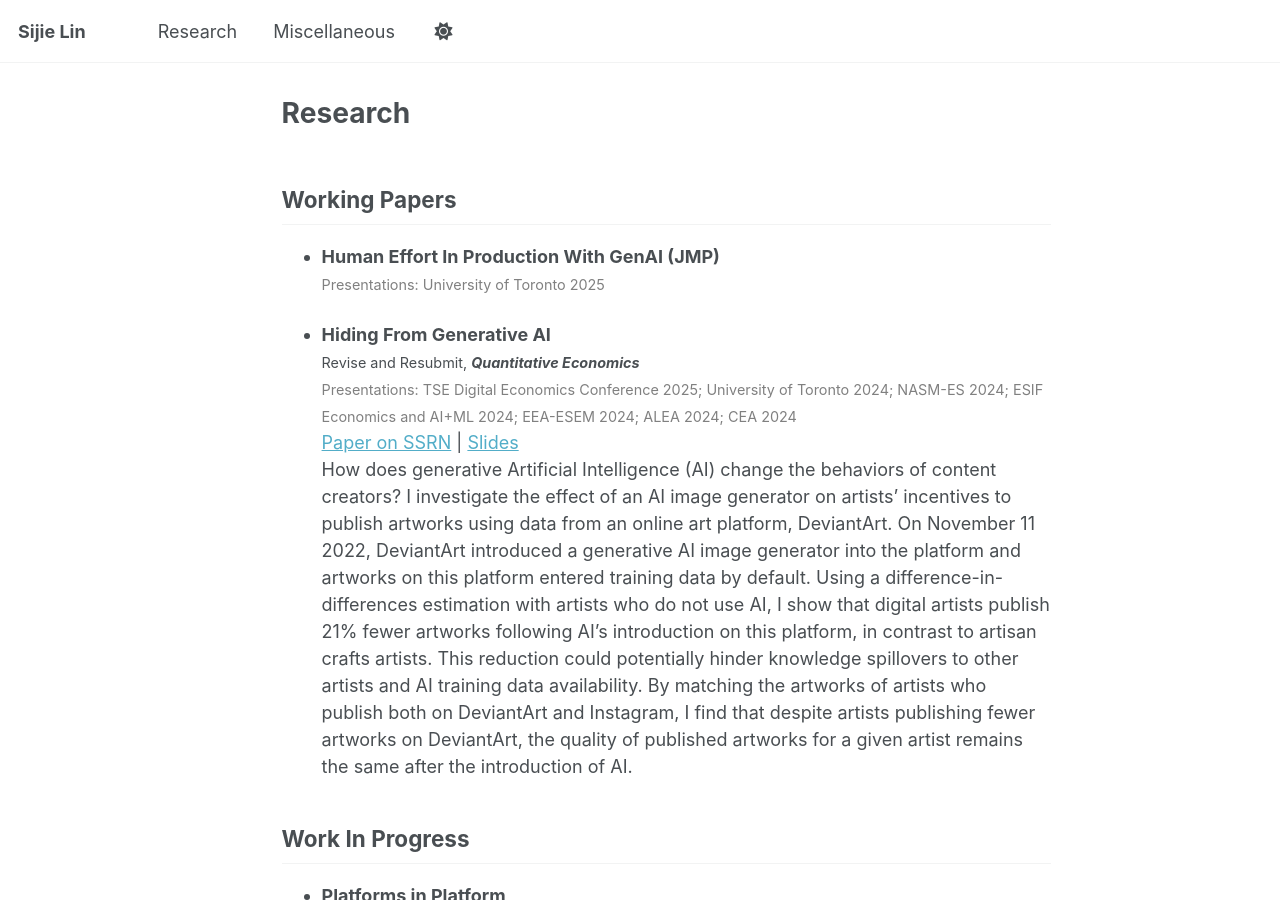
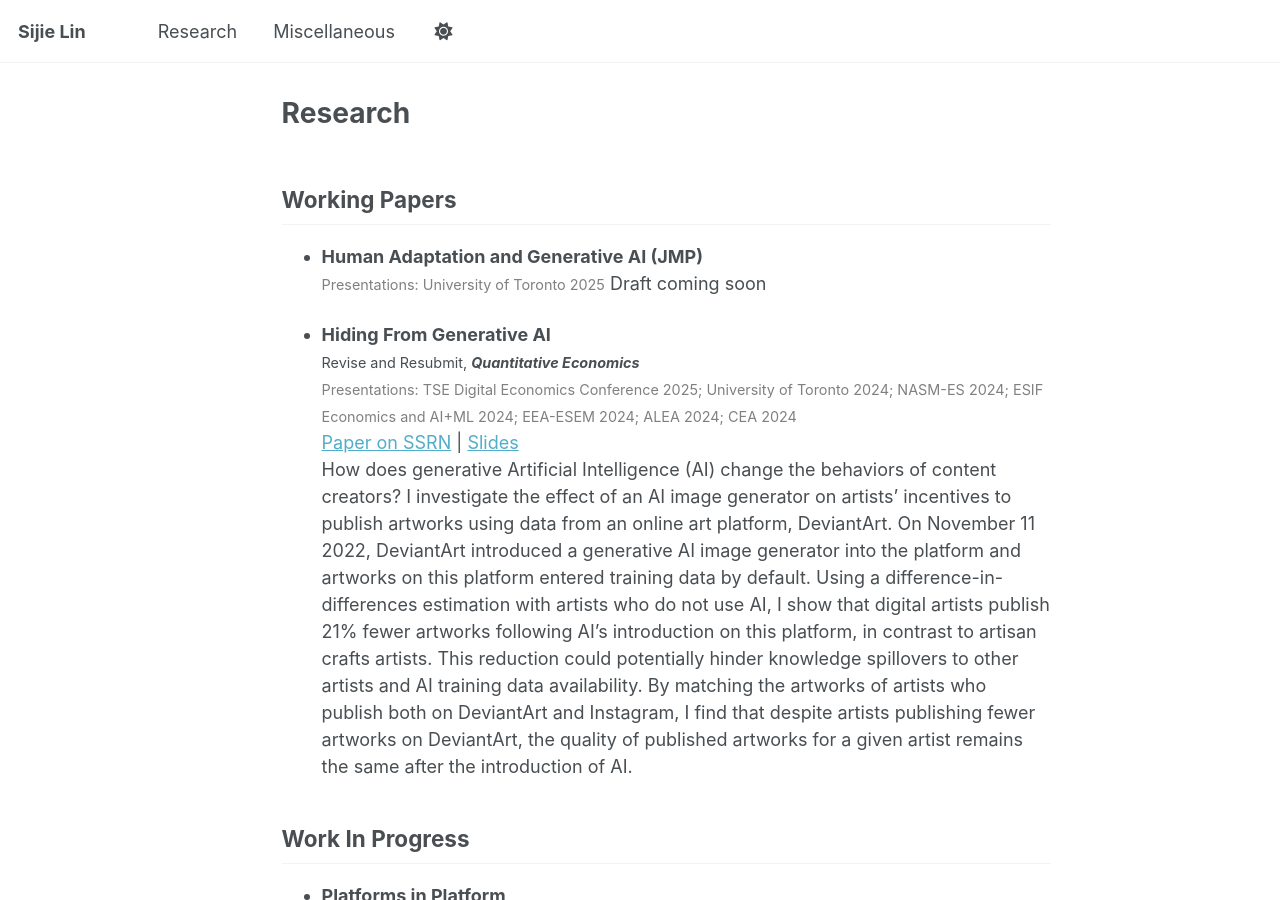
Before and after one commit to sijielin/sijielin.github.io, a Jekyll site: the page built from _pages/research.md, in a window 1280 px wide and 900 px high. Built offline with Jekyll 4.4.1, drawn with Linux system fonts in a browser that asks for light colours.

Commit message:
Update research.md

```diff
--- a/_pages/research.md
+++ b/_pages/research.md
@@ -7,8 +7,9 @@ author_profile: false
 
 ## Working Papers
 
-- **Human Effort In Production With GenAI (JMP)**
+- **Human Adaptation and Generative AI (JMP)**
   <span style="font-size: 0.8em; color: gray;">Presentations: University of Toronto 2025</span>
+  Draft coming soon
 
 - **Hiding From Generative AI**
   <span style="font-size: 0.8em;">Revise and Resubmit, <span style="font-weight: bold; font-style: italic;">Quantitative Economics</span></span>
```
